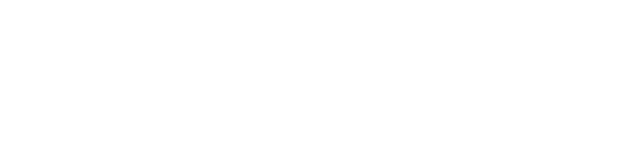
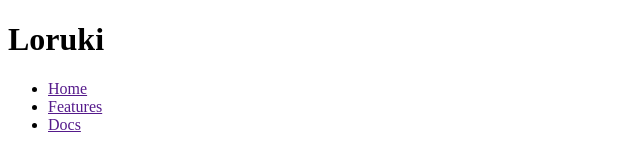
Before and after one commit to HYF-Class19/agile-development-loruki-group--1, a website: page index.html in a window 1280 px wide. Shown: the whole page, without its empty margins (0-640 px from the left). Drawn offline with Linux system fonts and the light colour scheme.

Commit message:
add navbar HTML only navbar added in html

```diff
--- a/index.html
+++ b/index.html
@@ -8,5 +8,19 @@
 
     <link href="./styles/index.css" rel="stylesheet" />
   </head>
-  <body></body>
+  <body>
+    <!--navbar-->
+    <div class="navbar">
+      <div class="container flex">
+        <h1 class="logo">Loruki</h1>
+        <nav>
+          <ul>
+            <li><a href="">Home</a></li>
+            <li><a href="">Features</a></li>
+            <li><a href="">Docs</a></li>
+          </ul>
+        </nav>
+      </div>
+    </div>
+  </body>
 </html>
```
